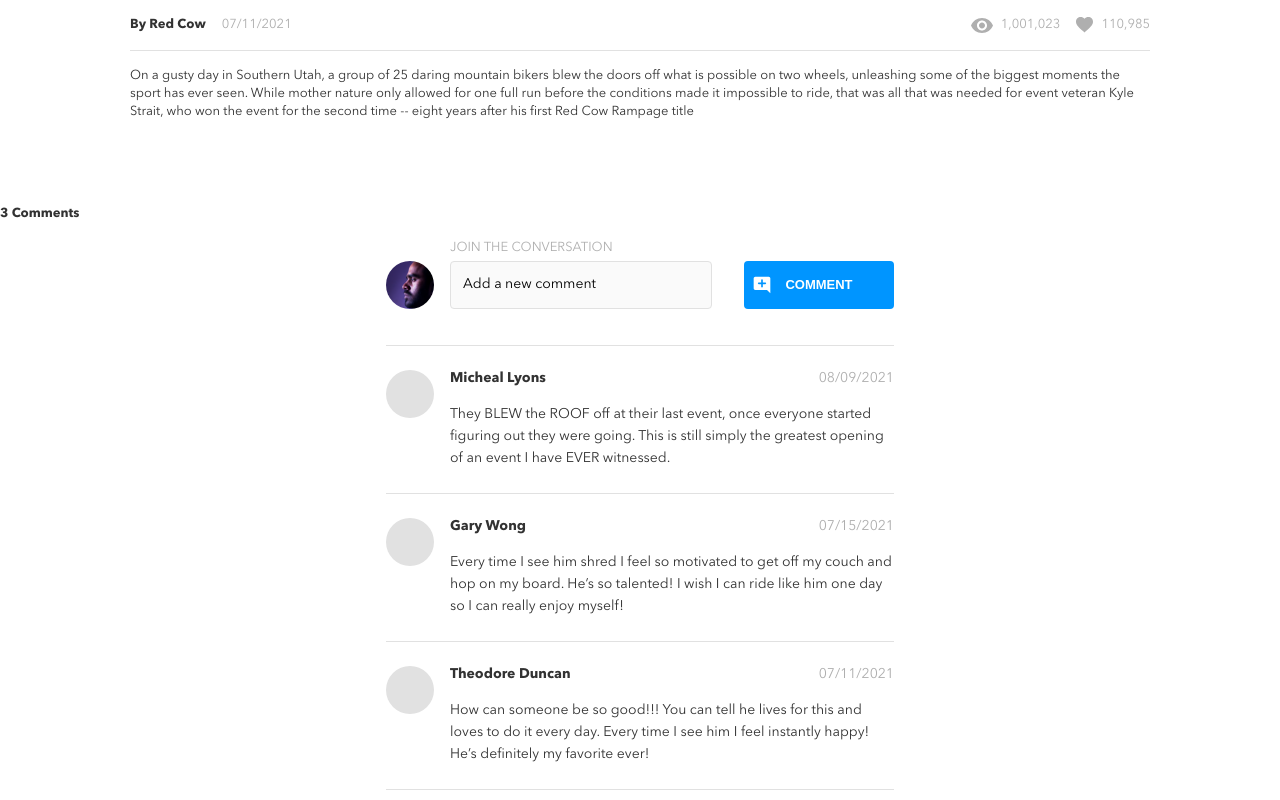
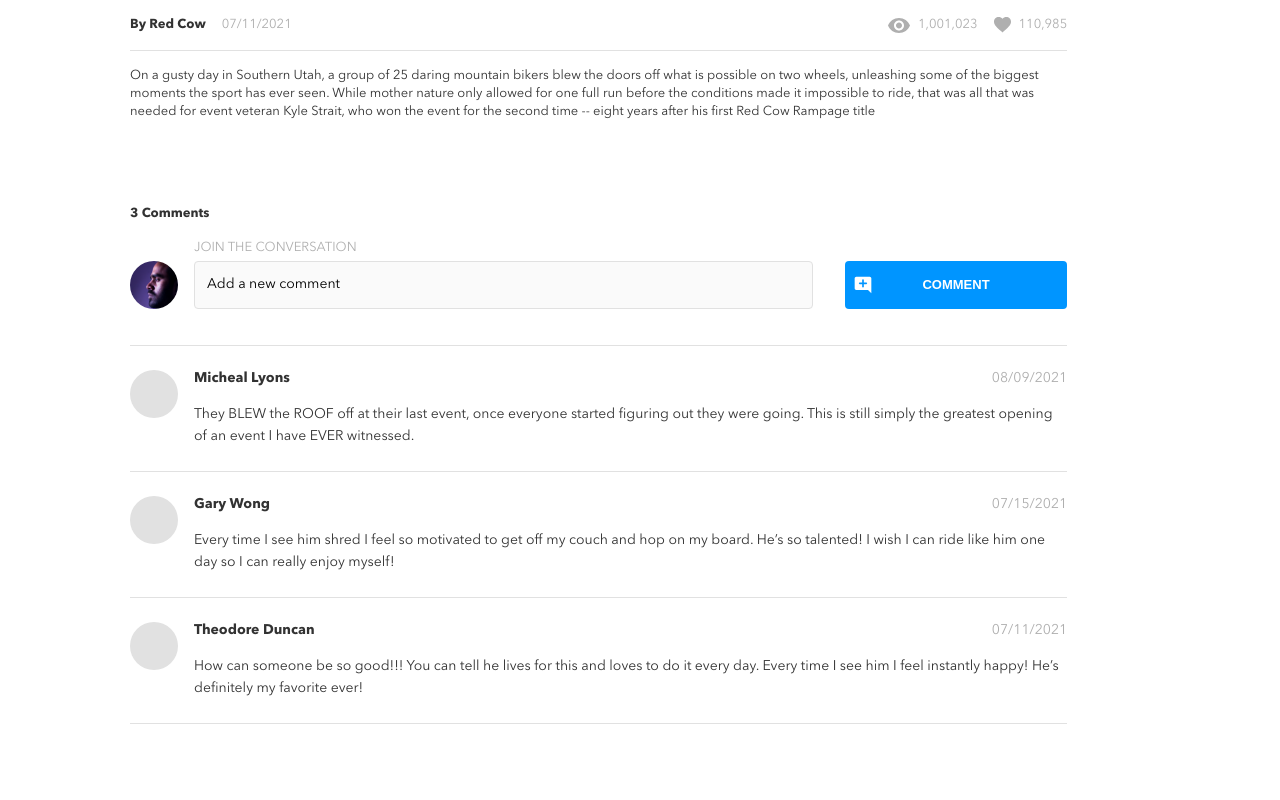
Before and after one commit to akashchauhan96/akash-chauhan-brainflix, a React (Create React App) app: page / in a window 1280 px wide. Shown: the part 662-1462 px from the top of the page. After the commit the page ends 1422 px from the top, so only its background shows below. Built offline with nearby package versions, Linux system fonts and the light colour scheme.

Commit message:
Change desktop settings for comments and video description section to accomodate for recommended videos section to the right of the viewport upon display flex

```diff
--- a/src/App.js
+++ b/src/App.js
@@ -1,6 +1,7 @@
 import './App.scss';
 import Header from './components/Header/Header.js';
 import Main from './components/Main/Main.js'
+import HeroVideo from './components/HeroVideo/HeroVideo';
 import videosData from './assets/data/videos.json'
 import videoDetails from './assets/data/video-details.json'
 import VideosReccomended from './components/VideosRecommended/VideosRecommended.js'
@@ -38,6 +39,11 @@ function App() {
   return (
     <>
       <Header />
+      <HeroVideo
+        videoDetails={videoInfo}
+      />
+      <main>
+        <div className='main-aside__wrapper'>
           <Main
             videoDetails={videoInfo}
             onCurrentVideo={showVideoDetails}
@@ -46,6 +52,8 @@ function App() {
             videosData={videoArray}
             onVideosRecommend={showVideoArray}
           />
+        </div>
+      </main>
     </>
   );
 }
--- a/src/App.scss
+++ b/src/App.scss
@@ -1,5 +1,6 @@
 @use './styles/partials/variables' as *;
 @use './styles/partials/fonts' as *;
+@use './styles/partials/mixins' as *;
 
 * {
   padding: 0;
@@ -12,3 +13,11 @@ body {
   background-color: $primary-white;
   color: $primary-black;
 }
+
+.main-aside__wrapper {
+  @include desktop {
+    display: flex;
+    width: 63.75rem;
+    margin: 0 auto;
+  }
+}
--- a/src/components/Comments/Comments.scss
+++ b/src/components/Comments/Comments.scss
@@ -23,12 +23,12 @@
     margin-bottom: 1rem;
   }
 
-  &__container {
-    @include desktop {
-      width: 63.75rem;
-      margin: 0 auto;
-    }
-  }
+  // &__container {
+  //   @include desktop {
+  //     width: 63.75rem;
+  //     margin: 0 auto;
+  //   }
+  // }
 
   &__title {
     color: $primary-silver;
@@ -51,9 +51,9 @@
     //   margin: 0 3.75rem;
     // }
 
-    @include desktop {
-      margin: 0 16rem;
-    }
+    // @include desktop {
+    //   margin: 0 16rem;
+    // }
   }
 
   &__avatar-container {
--- a/src/components/CommentsArray/CommentsArray.scss
+++ b/src/components/CommentsArray/CommentsArray.scss
@@ -6,10 +6,10 @@
 .comment-array {
   background-color: $primary-white;
 
-  @include desktop {
-    width: 63.75rem;
-    margin: 0 auto;
-  }
+  // @include desktop {
+  //   width: 63.75rem;
+  //   margin: 0 auto;
+  // }
 
   &__container {
     display: flex;
@@ -21,9 +21,9 @@
       padding: 1.5rem 0;
     }
 
-    @include desktop {
-      margin: 0 16rem;
-    }
+    // @include desktop {
+    //   margin: 0 16rem;
+    // }
   }
 
   &__avatar-container {
--- a/src/components/Main/Main.js
+++ b/src/components/Main/Main.js
@@ -1,15 +1,9 @@
 import './Main.scss'
-import HeroVideo from '../HeroVideo/HeroVideo.js'
 import VideoDescription from '../VideoDescription/VideoDescription'
 import Comments from '../Comments/Comments'
 
 function Main({videoDetails}) {
   return (
-    <main>
-      <HeroVideo
-        videoDetails={videoDetails}
-      />
-      <div className='main-aside__wrapper'>
     <div className='video-details__wrapper'>
       <VideoDescription
         videoDetails={videoDetails}
@@ -18,8 +12,6 @@ function Main({videoDetails}) {
         videoDetails={videoDetails}
       />
     </div>
-      </div>
-    </main>
   )
 }
 
--- a/src/components/VideoDescription/VideoDescription.scss
+++ b/src/components/VideoDescription/VideoDescription.scss
@@ -12,8 +12,8 @@
 
   @include desktop {
     padding: 2.25rem 0;
-    width: 63.75rem;
-    margin: 0 auto;
+    // width: 63.75rem;
+    // margin: 0 auto;
   }
 
   &__title {
--- a/src/components/VideosRecommended/VideosRecommended.js
+++ b/src/components/VideosRecommended/VideosRecommended.js
@@ -2,7 +2,7 @@ import './VideosRecommended.scss'
 
 function VideosRecommended() {
   return (
-    <h1></h1>
+    <h1>Hello</h1>
   )
 }
 
```
Lines whose indentation alone changed are shown as unchanged.
